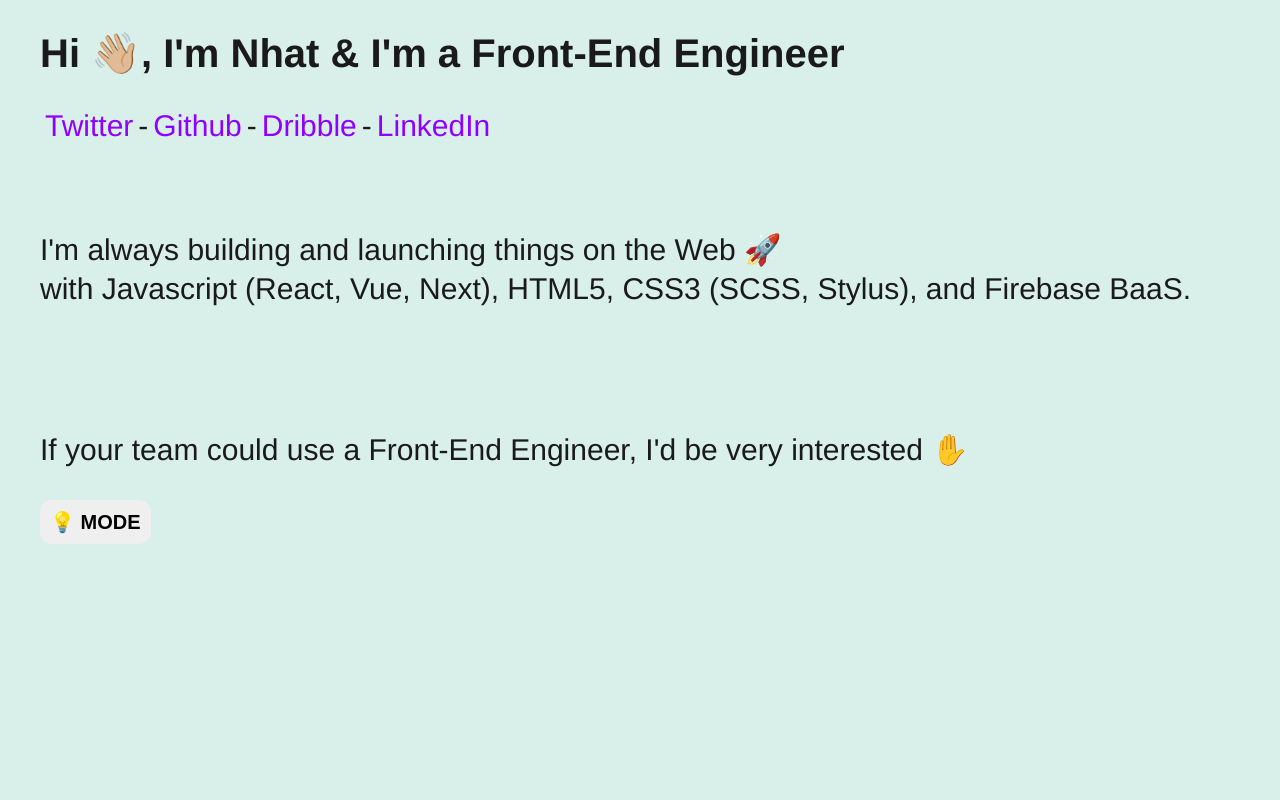
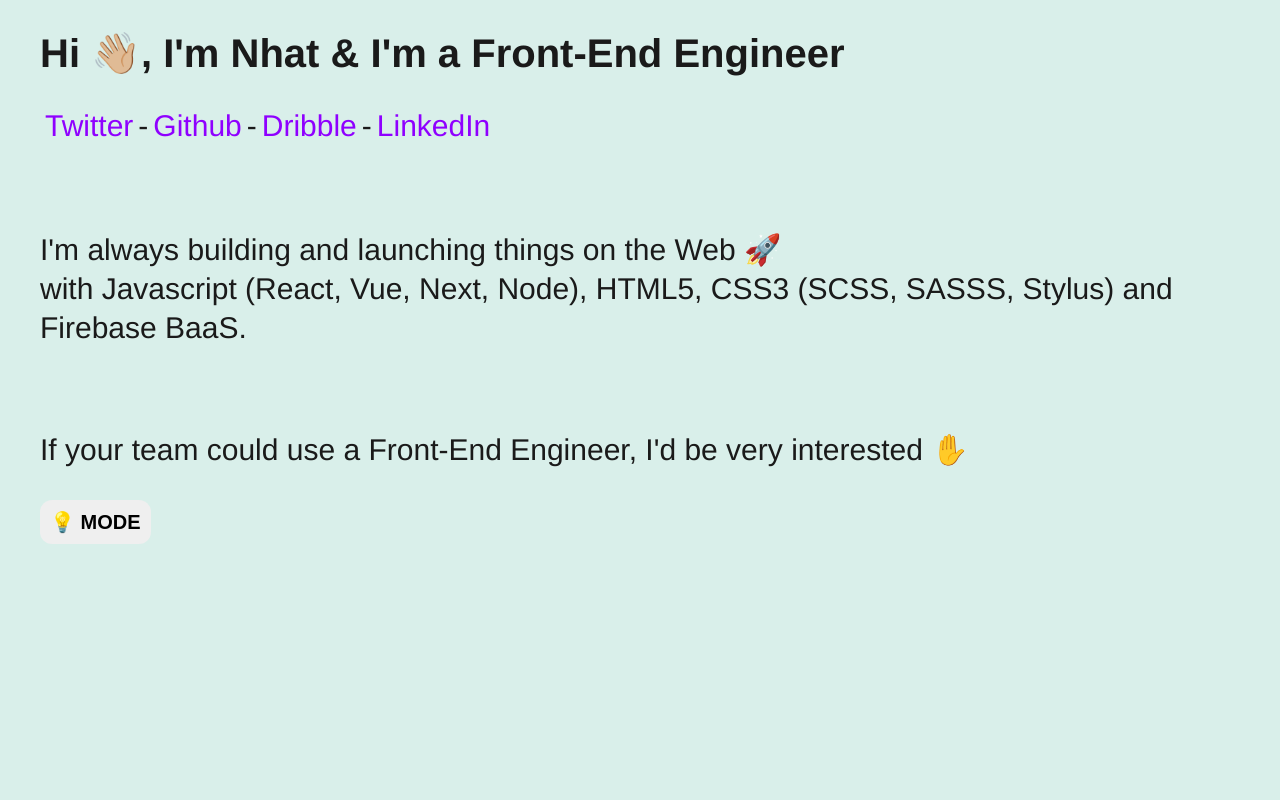
Before and after one commit to NhatDinh/nhatdinh.me, a Next.js app: page / in a window 1280 px wide. Shown: the top 800 px of the page. Built offline with nearby package versions, Linux system fonts and the light colour scheme.

Commit message:
edit hero description

```diff
--- a/components/Hero.js
+++ b/components/Hero.js
@@ -69,8 +69,8 @@ class Hero extends React.Component {
           <div className="m-container">
             <p>
               I'm always building and launching things on the Web 🚀 <br />
-              with Javascript (React, Vue, Next), HTML5, CSS3 (SCSS, Stylus),
-              and Firebase BaaS.
+              with Javascript (React, Vue, Next, Node), HTML5, CSS3 (SCSS,
+              SASSS, Stylus) and Firebase BaaS.
             </p>
           </div>
 
```
